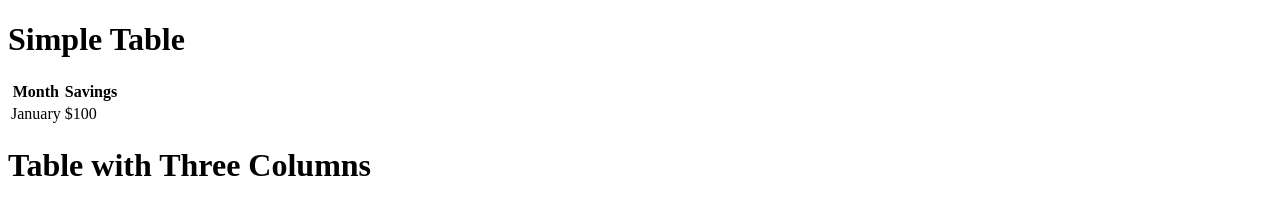
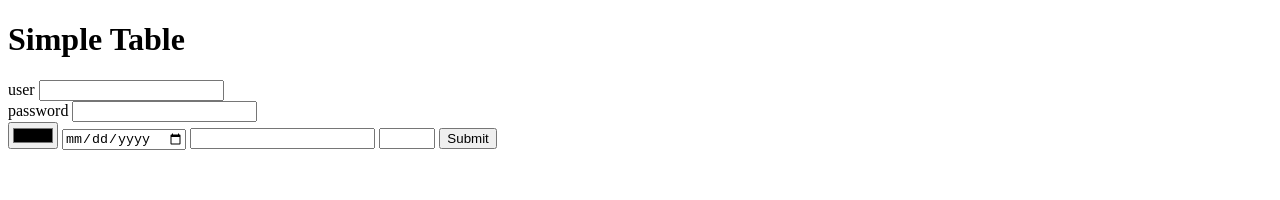
Before and after one commit to swathi-panatham/Firstprogram, a plain HTML site: page index.html in a window 1280 px wide. Shown: the top 200 px of the page. Drawn offline with Linux system fonts and the light colour scheme.

Commit message:
formcode

```diff
--- a/index.html
+++ b/index.html
@@ -9,7 +9,27 @@
 	</head>
 	<body>
         <h1>Simple Table</h1>
-<table>
+
+        <form action="https://www.anubhavtrainings.com/" method="get">
+        <div class="credentials">
+            <div class="fieldset">
+                <label>user</label>
+                <input id="idUser" name="usr">
+            </div>
+            <div class="fieldset">
+                <label>password</label>
+                <input id="idPassword" type="password" name="pwd">
+            </div>
+        </div>
+        <div class="otherfields">
+            <input type="color">
+            <input type="date">
+            <input type="email">
+            <input type="number" min="20" max="25">
+            <input type="submit">
+        </div>
+    </form>
+<!-- <table>
   <tr>
     <th>Month</th>
     <th>Savings</th>
@@ -78,6 +98,6 @@ allowfullscreen></iframe>
         <li>Coffee</li>
         <li>Tea</li>
         <li>Milk</li>
-      </ul>
+      </ul> -->
 	</body>
 </html>
```
